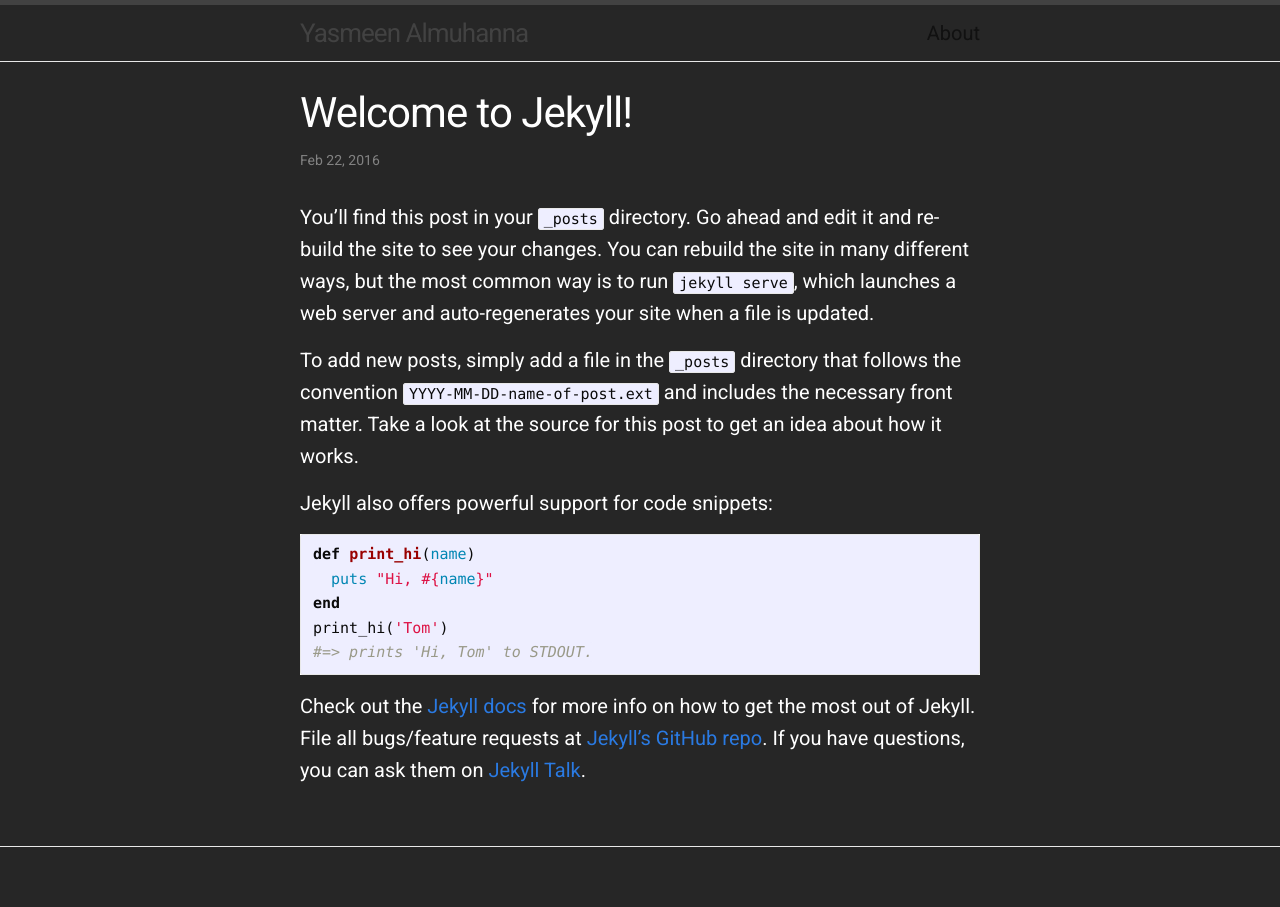
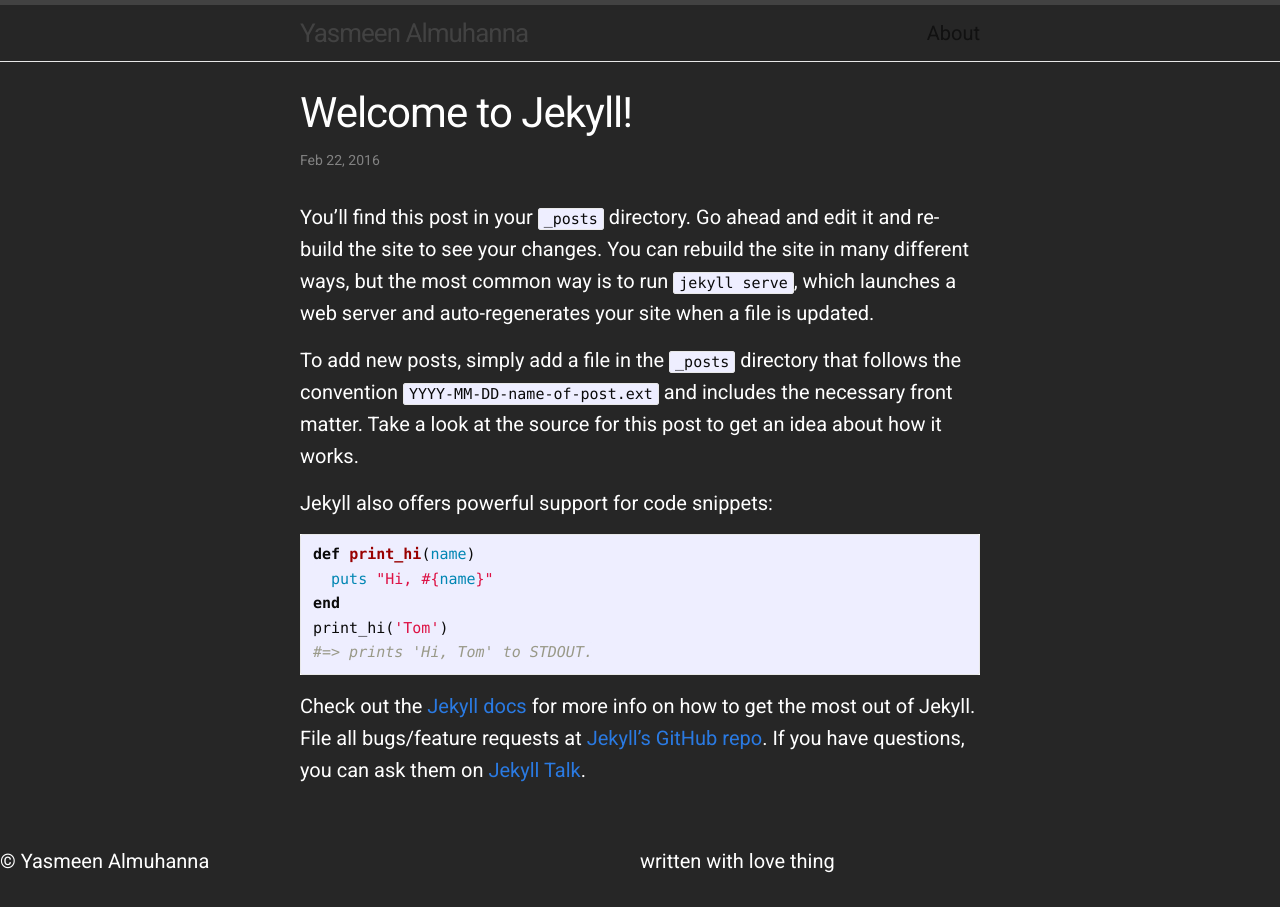
Before and after one commit to YasmeenAlmuhanna/yasmeenalmuhanna.com, a Jekyll site: the page built from _posts/2016-02-22-welcome-to-jekyll.markdown, in a window 1280 px wide. Built offline with Jekyll 4.4.1, drawn with Linux system fonts in a browser that asks for light colours; nearby versions of some CDN libraries; library files that are not in the unit come from our copies.

Commit message:
Footer Updates

```diff
--- a/_includes/footer.html
+++ b/_includes/footer.html
@@ -1,5 +1,6 @@
-<footer class="site-footer">
-
+<footer class="grid-x">
+  <div class="cell small-12 medium-6">© Yasmeen Almuhanna</div>
+  <div class="signature cell small-12 medium-6">written with love thing</div>
 </footer>
 
 <script src="js/vendor/jquery.js"></script>
```
